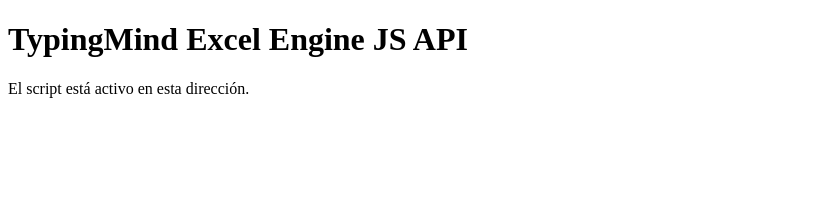
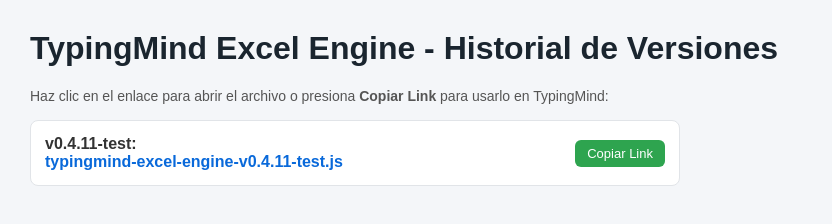
Before and after one commit to DoomsdayAILabs/typingmind-excel-engine, a plain HTML site: page index.html in a window 1280 px wide. Shown: the whole page, without its empty margins (0-832 px from the left). Drawn offline with Linux system fonts and the light colour scheme.

Commit message:
Revamp index.html for version history display

```diff
--- a/index.html
+++ b/index.html
@@ -1,10 +1,46 @@
 <!DOCTYPE html>
-<html>
-  <head>
-    <title>TypingMind Excel Engine</title>
-  </head>
-  <body>
-    <h1>TypingMind Excel Engine JS API</h1>
-    <p>El script está activo en esta dirección.</p>
-  </body>
+<html lang="es">
+<head>
+  <meta charset="UTF-8">
+  <title>TypingMind Excel Engine - Versiones</title>
+  <style>
+    body { font-family: Arial, sans-serif; margin: 30px; background-color: #f4f6f9; color: #333; }
+    h1 { color: #1a252f; }
+    p { font-size: 14px; color: #555; }
+    ul { list-style: none; padding: 0; max-width: 650px; }
+    li { background: #ffffff; margin-bottom: 12px; padding: 14px; border-radius: 8px; border: 1px solid #e1e4e8; display: flex; justify-content: space-between; align-items: center; }
+    a { text-decoration: none; color: #0969da; font-weight: bold; }
+    a:hover { text-decoration: underline; }
+    .btn { background-color: #2ea44f; color: white; border: none; padding: 6px 12px; border-radius: 6px; cursor: pointer; font-size: 13px; }
+    .btn:hover { background-color: #2c974b; }
+  </style>
+</head>
+<body>
+
+  <h1>TypingMind Excel Engine - Historial de Versiones</h1>
+  <p>Haz clic en el enlace para abrir el archivo o presiona <b>Copiar Link</b> para usarlo en TypingMind:</p>
+
+  <ul>
+    <!-- Versión 0.4.11 -->
+    <li>
+      <div>
+        <strong>v0.4.11-test:</strong><br>
+        <a href="typingmind-excel-engine-v0.4.11-test.js" target="_blank">typingmind-excel-engine-v0.4.11-test.js</a>
+      </div>
+      <button class="btn" onclick="copiarUrl('typingmind-excel-engine-v0.4.11-test.js')">Copiar Link</button>
+    </li>
+
+    <!-- Aquí puedes ir agregando más versiones en el futuro -->
+  </ul>
+
+  <script>
+    function copiarUrl(nombreArchivo) {
+      const urlCompleta = window.location.href.split('#')[0].split('?')[0] + nombreArchivo;
+      navigator.clipboard.writeText(urlCompleta).then(() => {
+        alert('¡Enlace copiado al portapapeles!\n' + urlCompleta);
+      });
+    }
+  </script>
+
+</body>
 </html>
```
